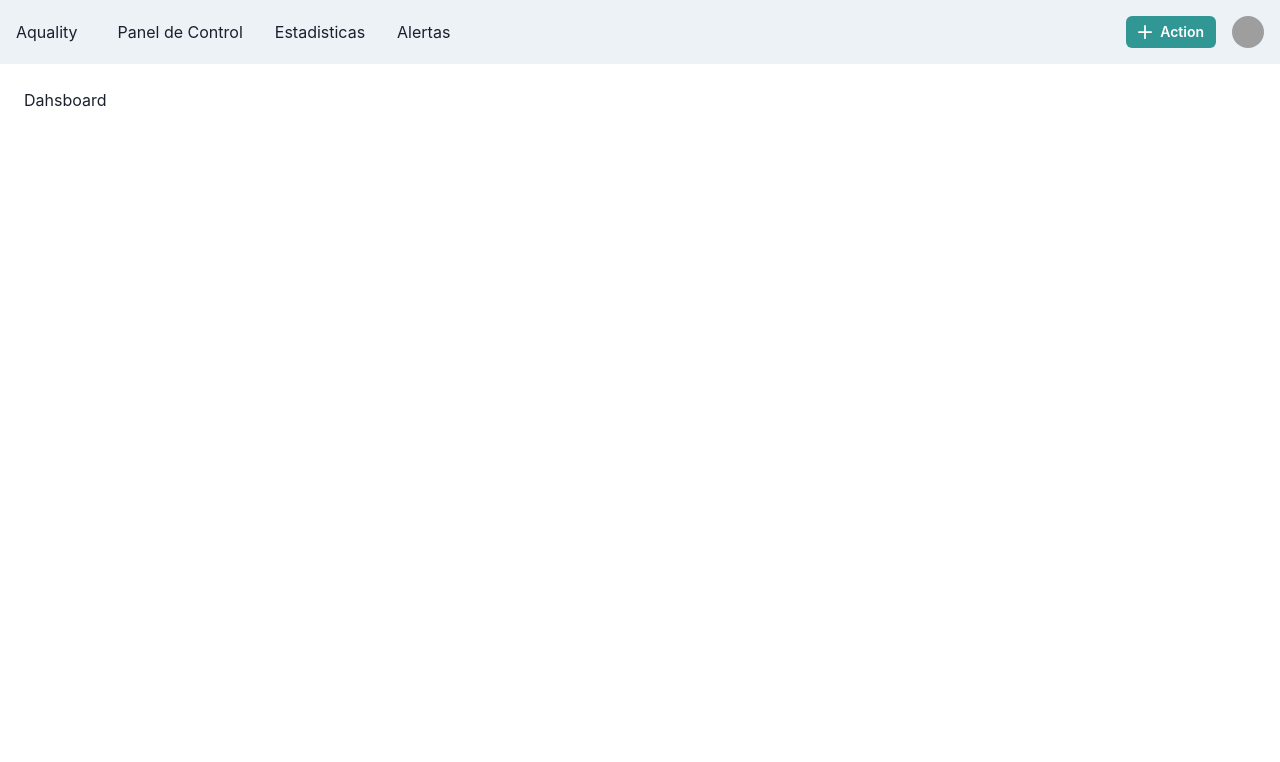
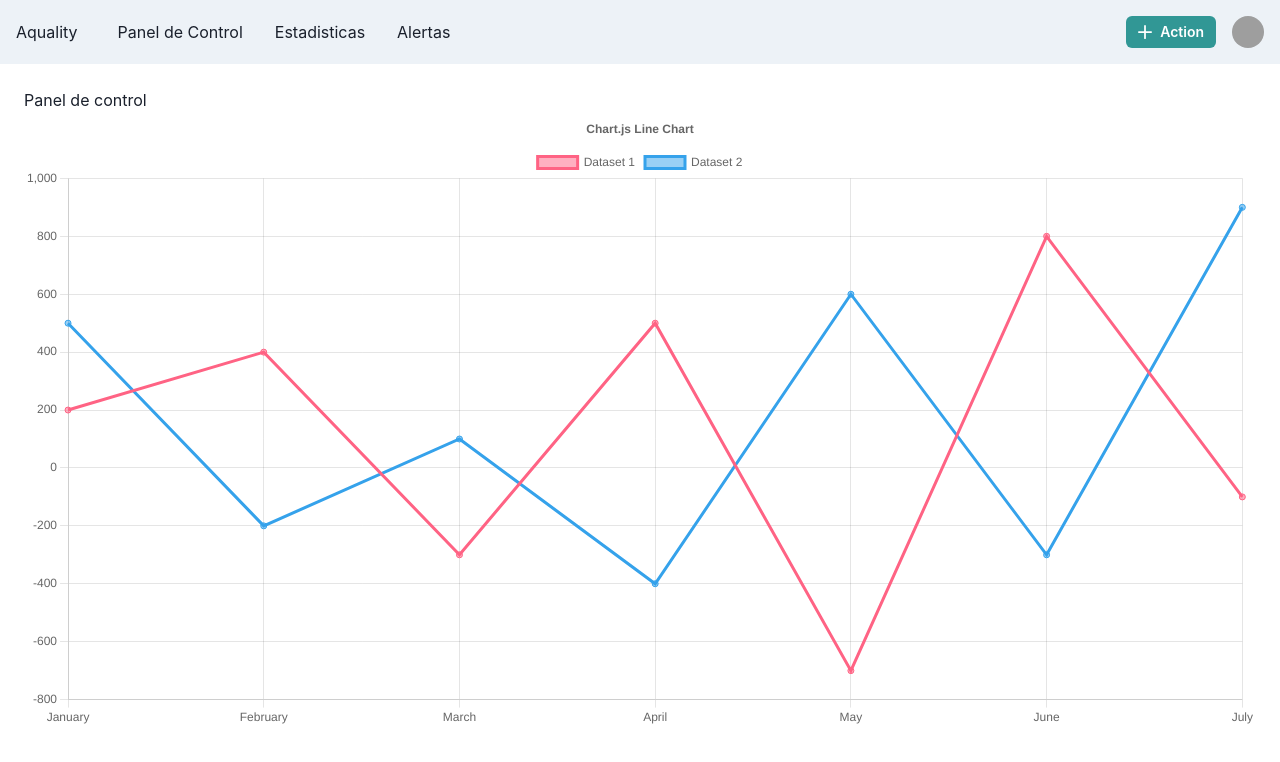
Before and after one commit to iot-aquality/aquality, a React (Vite) app: page /dashboard in a window 1280 px wide. Shown: the top 762 px of the page. Built offline with nearby package versions, Linux system fonts and the light colour scheme; grey boxes are pictures that could not be loaded.

Commit message:
dependencias de chartjs y creacion de grafico de lineas para calidad del agua

```diff
--- a/package.json
+++ b/package.json
@@ -14,8 +14,10 @@
     "@chakra-ui/react": "^2.8.2",
     "@emotion/react": "^11.11.1",
     "@emotion/styled": "^11.11.0",
+    "chart.js": "^4.4.0",
     "framer-motion": "^10.16.5",
     "react": "^18.2.0",
+    "react-chartjs-2": "^5.2.0",
     "react-dom": "^18.2.0",
     "react-router-dom": "^6.19.0"
   },
--- /dev/null
+++ b/src/components/charts/WaterQuality.jsx
@@ -0,0 +1,63 @@
+
+import {
+  Chart as ChartJS,
+  CategoryScale,
+  LinearScale,
+  PointElement,
+  LineElement,
+  Title,
+  Tooltip,
+  Legend,
+} from 'chart.js';
+import { Line } from 'react-chartjs-2';
+
+ChartJS.register(
+  CategoryScale,
+  LinearScale,
+  PointElement,
+  LineElement,
+  Title,
+  Tooltip,
+  Legend
+);
+
+export const options = {
+  responsive: true,
+  plugins: {
+    legend: {
+      position: 'top',
+    },
+    title: {
+      display: true,
+      text: 'Chart.js Line Chart',
+    },
+  },
+};
+
+const labels = ['January', 'February', 'March', 'April', 'May', 'June', 'July'];
+
+export const data = {
+    labels: ['January', 'February', 'March', 'April', 'May', 'June', 'July'],
+    datasets: [
+      {
+        label: 'Dataset 1',
+        data: [200, 400, -300, 500, -700, 800, -100],
+        borderColor: 'rgb(255, 99, 132)',
+        backgroundColor: 'rgba(255, 99, 132, 0.5)',
+      },
+      {
+        label: 'Dataset 2',
+        data: [500, -200, 100, -400, 600, -300, 900],
+        borderColor: 'rgb(53, 162, 235)',
+        backgroundColor: 'rgba(53, 162, 235, 0.5)',
+      },
+    ],
+  };
+
+
+function WaterQuality() {
+  return <Line options={options} data={data} />;
+}
+
+
+export default WaterQuality
--- a/src/pages/Dahsboard.jsx
+++ b/src/pages/Dahsboard.jsx
@@ -1,6 +1,12 @@
+import WaterQuality from "../components/charts/WaterQuality"
+
 function Dahsboard() {
   return (
-    <div>Dahsboard</div>
+    <div>
+
+        <h1>Panel de control</h1>
+        <WaterQuality/>
+    </div>
   )
 }
 
```
Also changed, not shown: 1 other file (tests, documents, lock files or other folders).
